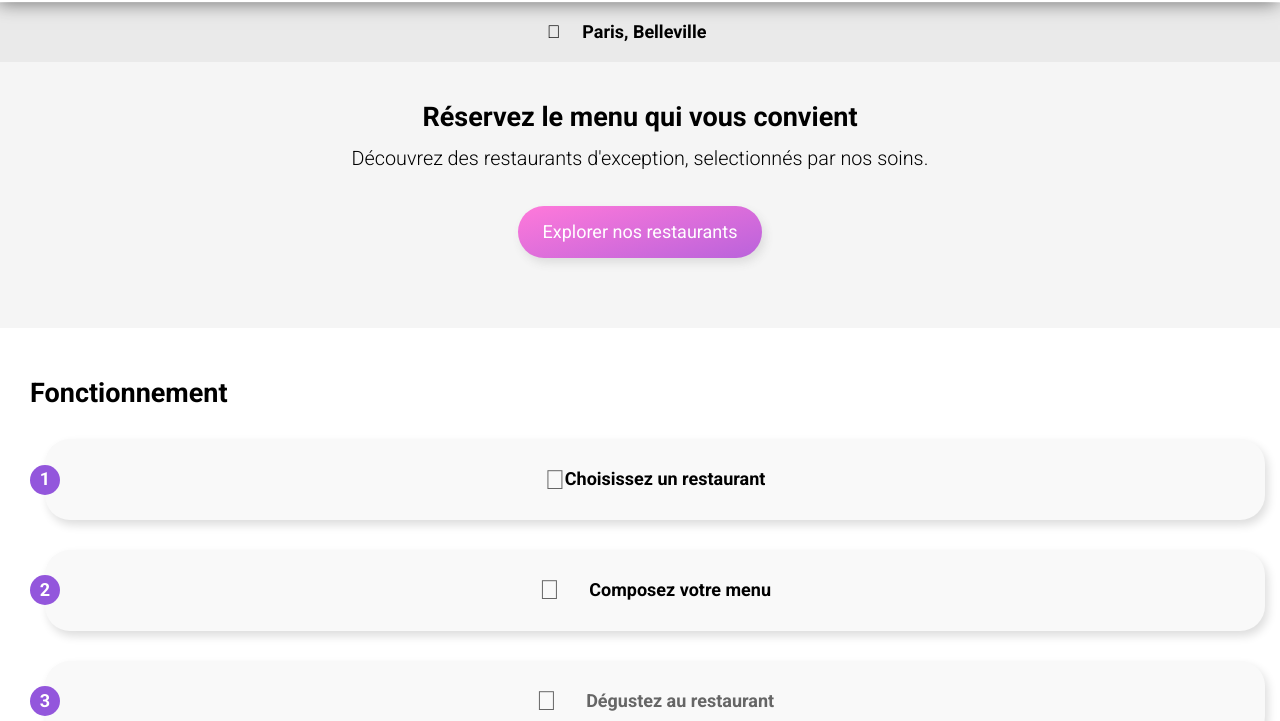
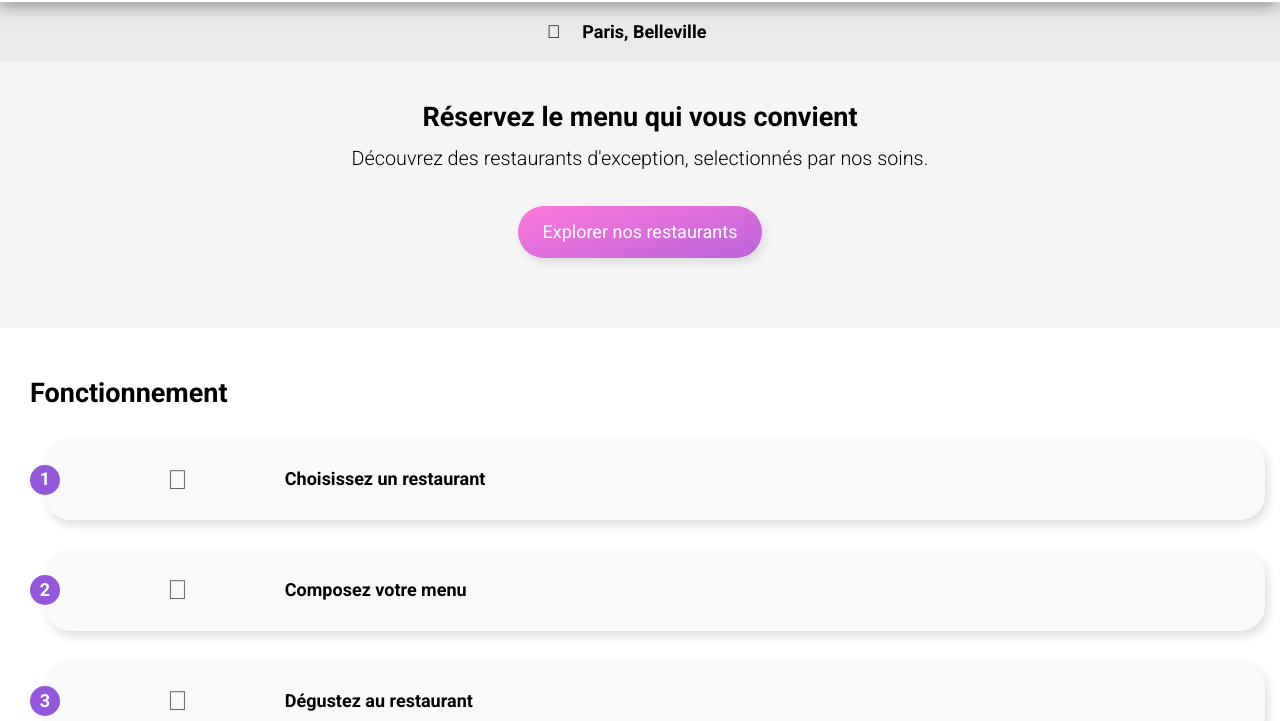
Before and after one commit to MichelD-dev/MichelDelaunay_3_16022022, a website: page index.html in a window 1280 px wide. Shown: the part 82-803 px from the top of the page. Drawn offline with Linux system fonts and the light colour scheme; a web font is replaced by a local one.

Commit message:
Animation hover btns page d'accueil

```diff
--- a/css/styles.css
+++ b/css/styles.css
@@ -36,9 +36,14 @@ a {
   background-color: #f9f9f9;
   border: none;
   cursor: pointer;
+  transition: transform 5.6s ease-out;
 }
 .btn_command {
   padding: 16px 50px;
+}
+.btn:active {
+  transform: scale(0.96);
+  box-shadow: 2px 3px 5px #ddd;
 }
 
 .restaurant-card {
@@ -47,6 +52,11 @@ a {
   box-shadow: 3px 5px 10px #ddd;
   border-radius: 15px;
   width: 100%;
+  transition: transform 0.15s ease-out;
+}
+.restaurant-card:active {
+  transform: scale(0.98);
+  box-shadow: 2px 3px 5px #ddd;
 }
 .restaurant-card__new {
   background-color: #99e2d0;
@@ -214,8 +224,6 @@ a {
 }
 .description__btn:active {
   background-position: left bottom;
-  transform: scale(0.95);
-  box-shadow: 1px 3px 5px #ddd;
 }
 
 .how-it-works {
@@ -234,21 +242,17 @@ a {
   display: flex;
   flex-direction: row;
   align-items: center;
-  justify-content: center;
+  justify-content: flex-start;
   width: 100%;
   position: relative;
-  padding: 30px 40px;
+  padding: 30px 0;
   margin-left: 30px;
   font-weight: 700;
-  gap: 30px;
-}
-.how-it-works__btn-text {
-  display: flex;
-  flex-direction: row;
-  align-items: center;
-  justify-content: center;
+  transition: transform 0.15s ease-out;
 }
 .how-it-works__btn-icon {
+  padding-left: 10%;
+  padding-right: 8%;
   color: #666;
 }
 .how-it-works__btn:hover {
--- a/index.html
+++ b/index.html
@@ -68,12 +68,10 @@
             <div class="how-it-works__step">
               <span>1</span>
             </div>
-            <div class="how-it-works__btn-text">
-              <i
-                class="fa-solid fa-mobile-screen-button fa-xl how-it-works__btn-icon"
-              ></i>
-              <p>Choisissez un restaurant</p>
-            </div>
+            <i
+              class="fa-solid fa-mobile-screen-button fa-xl how-it-works__btn-icon"
+            ></i>
+            <p>Choisissez un restaurant</p>
           </button>
           <button class="btn how-it-works__btn">
             <div class="how-it-works__step">
@@ -82,7 +80,7 @@
             <i class="fa-solid fa-list fa-xl how-it-works__btn-icon"></i>
             <p>Composez votre menu</p>
           </button>
-          <button class="btn how-it-works__btn how-it-works__btn-icon">
+          <button class="btn how-it-works__btn how-it-works__btn">
             <div class="how-it-works__step">
               <span>3</span>
             </div>
```
Also changed, not shown: 1 other file.
